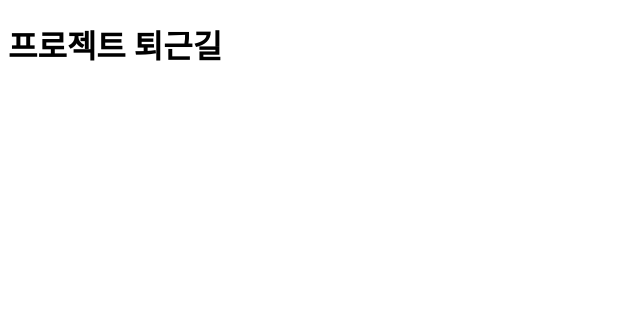
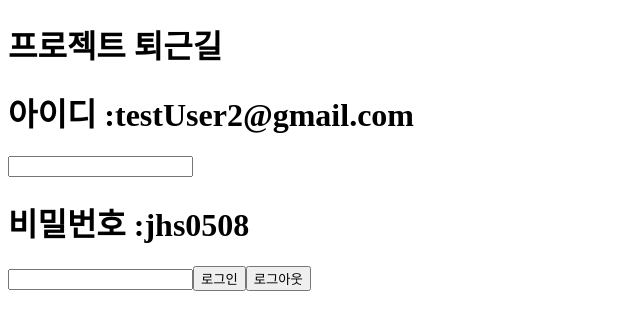
Before and after one commit to Teddybear-6/Front_ToeGeunGil, a React (Create React App) app in the folder toegeungil/: page / in a window 1280 px wide. Before the commit this address had no page. Shown: the top 330 px of the page, without its empty margins (0-640 px from the left). Built offline with nearby package versions, Linux system fonts and the light colour scheme.

Commit message:
참여하기

```diff
--- a/toegeungil/package.json
+++ b/toegeungil/package.json
@@ -6,6 +6,7 @@
     "@testing-library/jest-dom": "^5.17.0",
     "@testing-library/react": "^13.4.0",
     "@testing-library/user-event": "^13.5.0",
+    "jwt-decode": "^3.1.2",
     "react": "^18.2.0",
     "react-dom": "^18.2.0",
     "react-js-pagination": "^3.0.3",
--- a/toegeungil/src/App.js
+++ b/toegeungil/src/App.js
@@ -3,19 +3,24 @@
 import {BrowserRouter, Routes, Route} from 'react-router-dom'
 import AllHobby from "./public/hobby/page/AllHobby";
 import HobbyDetail from "./public/hobby/components/hobbyDetail";
-
+import TestLogin from './public/hobby/components/testLogin';
 function App() {
   return (
     <>
    <h1>프로젝트 퇴근길</h1>
+   {/* <TestLogin></TestLogin> */}
 
    <BrowserRouter>
     <Routes>
-    <Route path='hobby'>
-    <Route index element={<AllHobby/>}/>
-            <Route path=':hobbyCode' element={ <HobbyDetail/>}/>
-     </Route>
+      <Route index element={<TestLogin/>}></Route>
+
+      <Route path='hobby'>
+        <Route index element={<AllHobby/>}/>
+        <Route path=':hobbyCode' element={<HobbyDetail/>}/>
+
+      </Route>
     </Routes>
+
     </BrowserRouter>
      {/* <AllHobby/> */}
 
--- a/toegeungil/src/public/hobby/components/hobbyDetail.js
+++ b/toegeungil/src/public/hobby/components/hobbyDetail.js
@@ -6,34 +6,57 @@ import HobbyDetailTitle from "./hobbyDetailTitle";
 import HobbyImages from "./hobbyDetailImages";
 import HobbyMainImages from "./hobbyDetailMainImages";
 import HobbyTutor from "./hobbyTutor";
+import jwt_decode from "jwt-decode";
 
+import TestLogin from "./testLogin";
 
 function HobbyDetail() {
     const{hobbyCode} = useParams();
     const [detail, setDetail] = useState({});
     const [imageNum, setImageNum] = useState(0);
-
-
+    const [user , setUser] =useState(jwt_decode(sessionStorage.getItem("Authorizaton")));
+    const [join , setJoin] =useState();
 
 
 
     useEffect(() => {
+        setUser(jwt_decode(sessionStorage.getItem("Authorizaton")))
         fetch(`http://localhost:8001/hobbys/${hobbyCode}`)
             .then((response) => response.json()).then(data => {
                 setDetail(data);
-
             })
 
-            window.addEventListener('resize', handleResize);
-            return() =>{
-                window.removeEventListener('resize' ,handleResize);
-            }
-    }, [])
+         fetch(`http://localhost:8001/hobbys/join/${hobbyCode}/${user.no}`).then(res => res.json()).then(res=>{
+            setJoin(res)
+         })
+
+        console.log(user)
+    }, [join])
 
     const onClickHandler = index => {
         setImageNum(index);
     }
 
+    const joinClickHandler = () =>{
+        if(!user){
+            alert("회원만 참여가능합니다.")
+        }else{
+
+            fetch(`http://localhost:8001/hobbys/join/${hobbyCode}/${user.no}`,{
+                method: "POST",
+            }).then(res=>res.text()).then(res=> {
+                alert(res)
+                if(res == "참가 취소 되었습니다."){
+                    setJoin(false)
+                }else{
+                    setJoin(true)
+                }
+
+            }).catch(r=>console.log(r))
+
+        }
+
+    }
     return (
         <>
             <div className={detailSytle.frame}>
@@ -72,7 +95,8 @@ function HobbyDetail() {
                 </div>
                             <div className={detailSytle.joinframe}>
                                 <p className={detailSytle.joinTitle}>참가자</p>
-                                <button className={detailSytle.joinBtn}>참여하기</button>
+                               { join ? <button onClick={joinClickHandler} className={detailSytle.joinBtn}>취소하기</button> : <button onClick={joinClickHandler}  className={detailSytle.joinBtn}>참여하기</button>}
+
                             </div>
 
                             <div className={detailSytle.intro}>
--- /dev/null
+++ b/toegeungil/src/public/hobby/components/testLogin.js
@@ -0,0 +1,47 @@
+import { useState ,useEffect } from "react";
+
+
+function TestLogin(){
+
+    const [userEmail , setUserEmail] = useState("testUser2@gmail.com");
+    const [userPassword , setUserPassword] = useState("jhs0508");
+
+    const onclickLoginHandeler = () =>{
+        console.log(userEmail)
+        console.log(userPassword)
+        fetch(`http://localhost:8001/login`,{
+            method : "POST",
+            headers :{
+                "Content-Type" : "applcation/json"
+            },
+            body: JSON.stringify({
+                userId: userEmail,
+                userPass: userPassword,
+              }),
+        }).then(response=> response.headers.get("authorization"))
+          .then(response =>{
+           sessionStorage.setItem("Authorizaton",response)
+          }).catch(()=>{
+            console.log("아이디 비번 확인해주세요")
+          })
+    }
+
+
+    const onClickLogoutHandler=() =>{
+        sessionStorage.removeItem("Authorizaton");
+    }
+
+    return(
+        <>
+        <h1>아이디 :{userEmail}</h1>
+        <input type="email" name="userEmail" onChange={e=> setUserEmail(e.target.value)} />
+        <h1>비밀번호 :{userPassword}</h1>
+        <input type="password" name="userEmail" onChange={e=> setUserPassword(e.target.value)} />
+        <button onClick={onclickLoginHandeler}>로그인</button>
+        <button onClick={onClickLogoutHandler}>로그아웃</button>
+        </>
+    )
+
+}
+
+export default TestLogin;
```
Also changed, not shown: toegeungil/src/public/hobby/page/AllHobby.js (+3 -5 lines), 1 other file (tests, documents, lock files or other folders).
